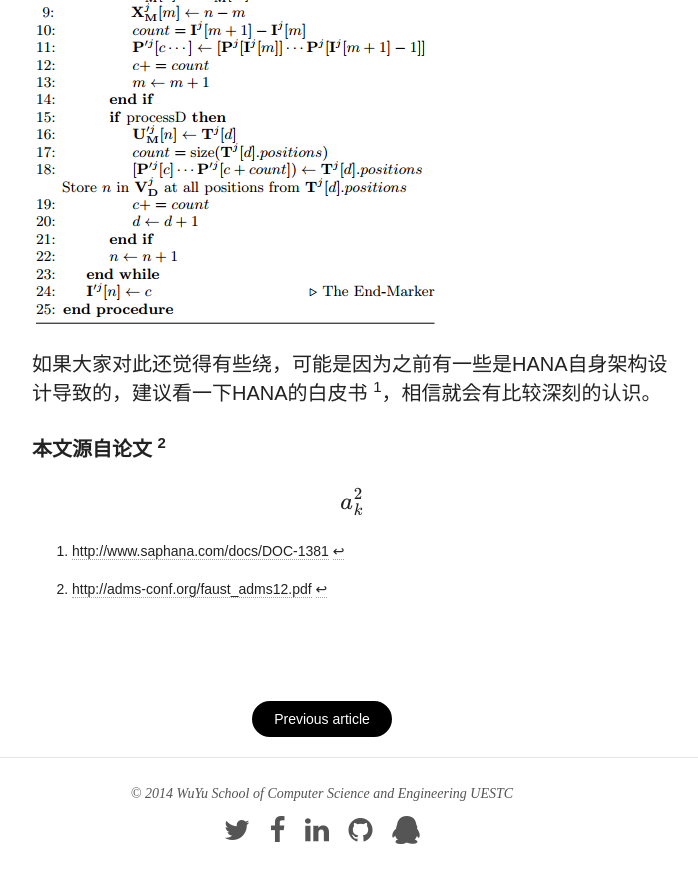
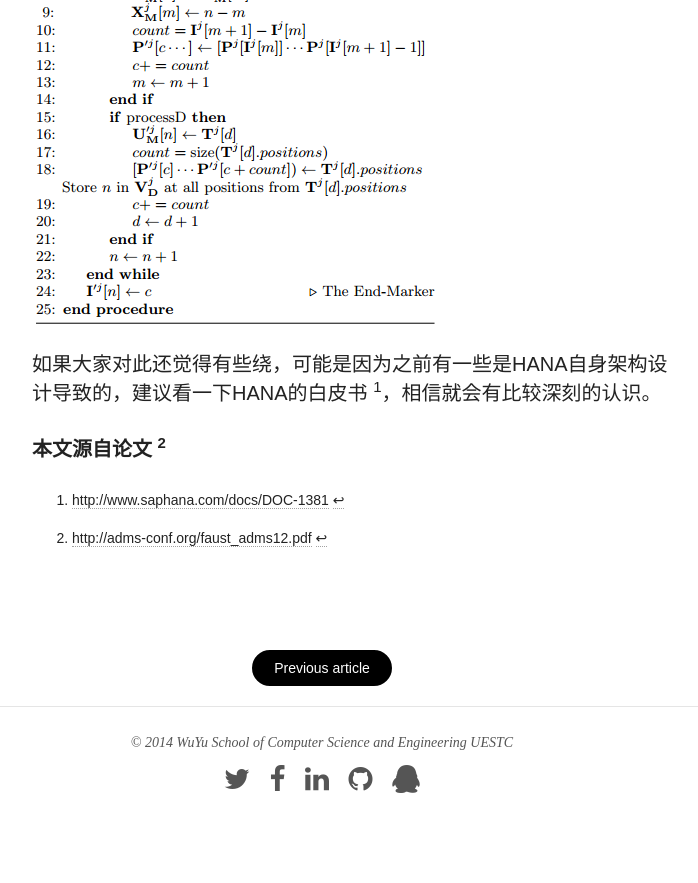
Before and after one commit to wuyu201321060203/wuyu201321060203.github.io, a Jekyll site: the page built from _posts/2014-08-31-FastLoopup.md, in a window 1280 px wide and 900 px high, scrolled down 5582 px. Shown: the top 883 px of the window, without its empty margins (318-1016 px from the left). Built offline with Jekyll 4.4.1, drawn with Linux system fonts in a browser that asks for light colours; nearby versions of some CDN libraries; formulas are drawn with MathJax 3; comment, search, counter and statistics services are not loaded; after the commit the page ends 6431 px from its top, so only the background shows below that.

```diff
--- a/_posts/2014-08-31-FastLoopup.md
+++ b/_posts/2014-08-31-FastLoopup.md
@@ -73,5 +73,3 @@
 [^1]: <http://www.saphana.com/docs/DOC-1381>
 
 [^2]: <http://adms-conf.org/faust_adms12.pdf>
-
-$$ a_k^2 $$
```
